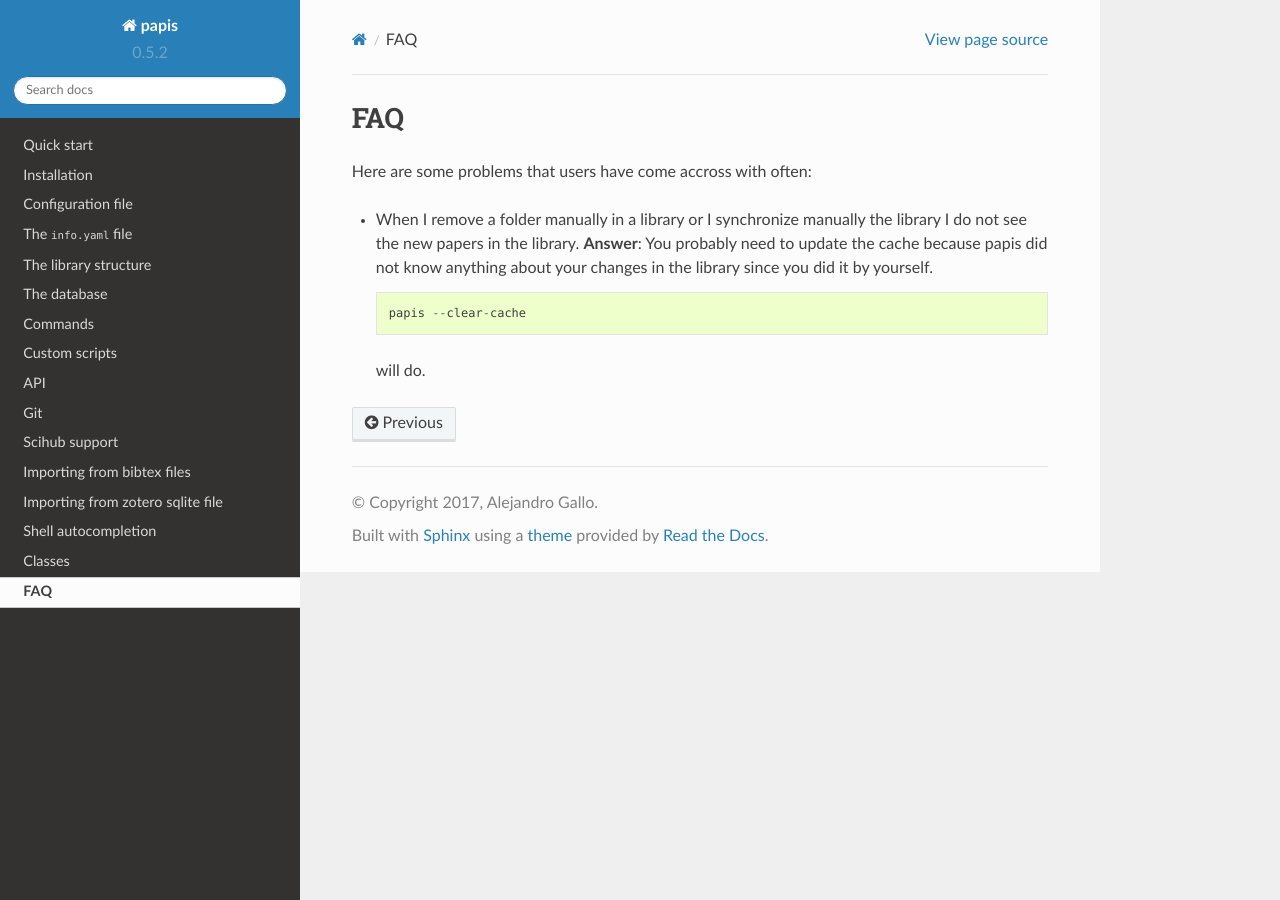
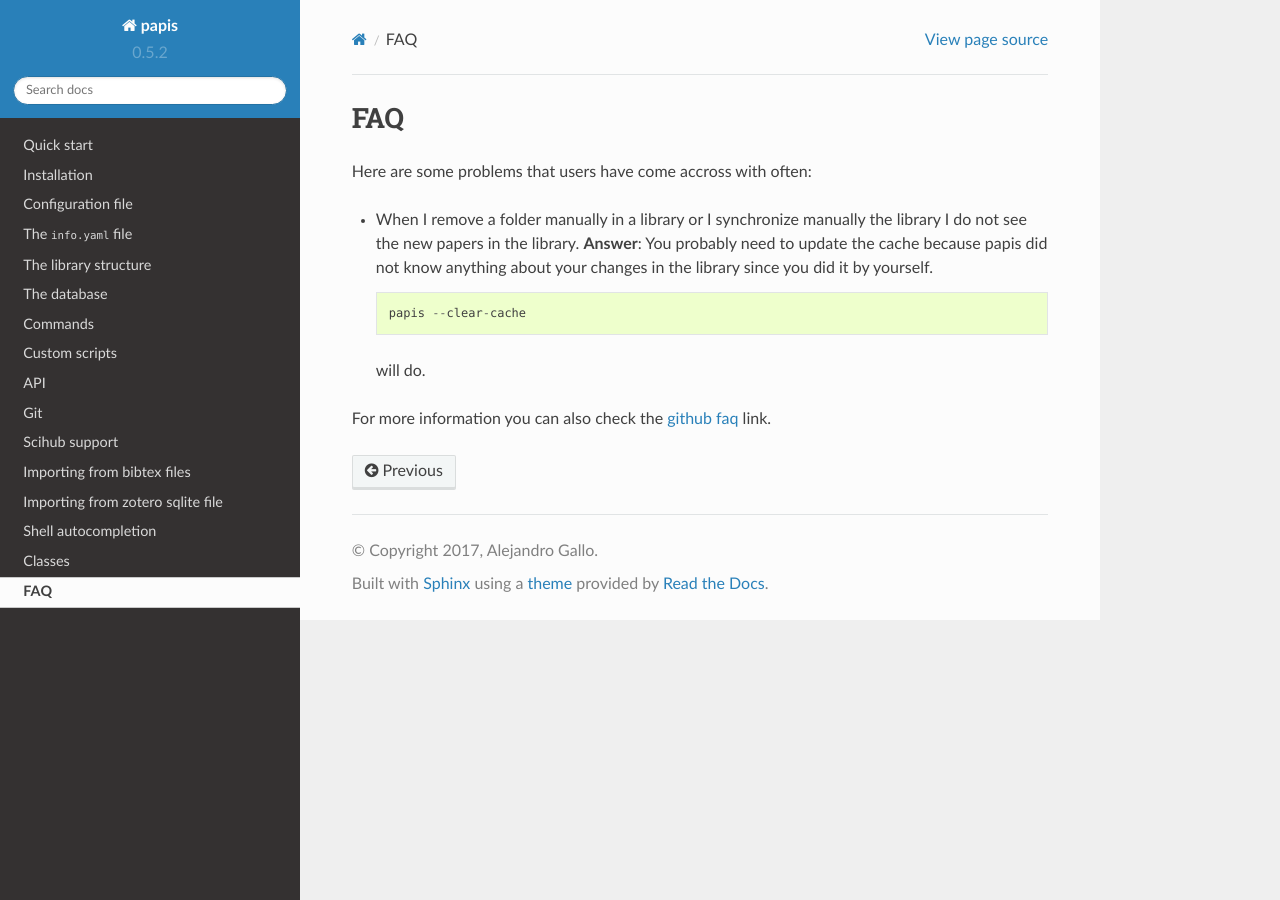
Before and after one commit to papis/papis, a Sphinx documentation site: the page built from doc/source/faq.rst, in a window 1280 px wide. Built offline with Sphinx 7.4.7 and the Read the Docs theme 2.0.0, drawn with Linux system fonts in a browser that asks for light colours.

Commit message:
Update the faq

```diff
--- a/doc/source/faq.rst
+++ b/doc/source/faq.rst
@@ -13,3 +13,7 @@ Here are some problems that users have come accross with often:
     papis --clear-cache
 
   will do.
+
+
+For more information you can also check the
+`github faq <https://github.com/papis/papis/issues?utf8=%E2%9C%93&q=faq>`_ link.
```
